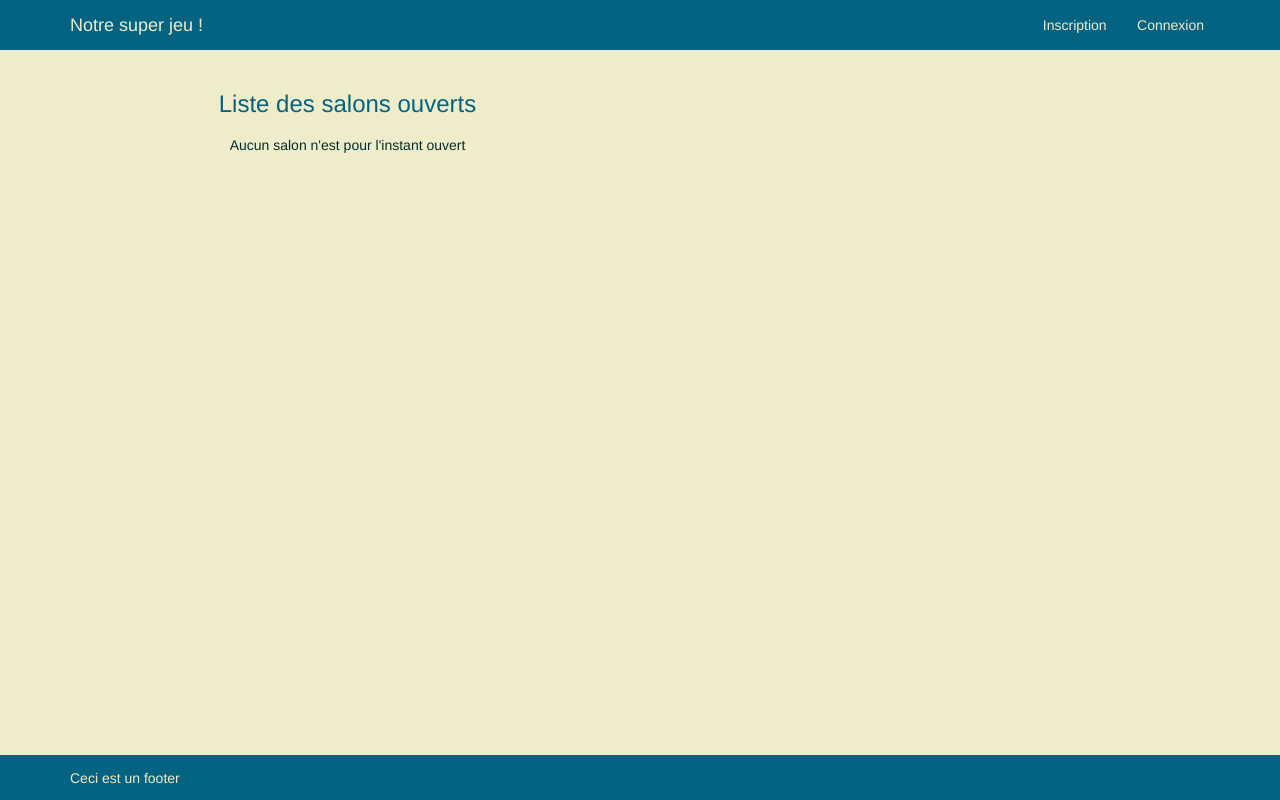
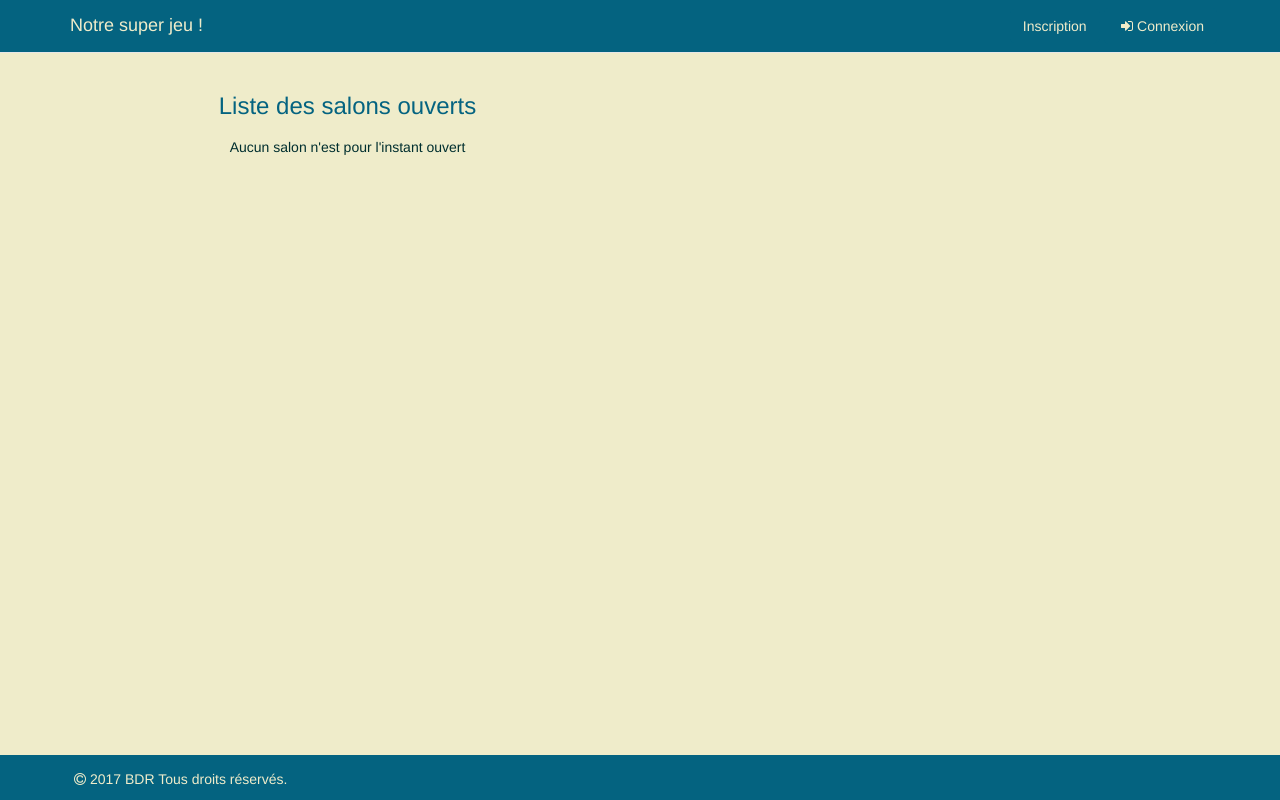
Before and after one commit to batebates/L3ProjetWeb, a Django app: page /room/ in a window 1280 px wide. Run offline with Django 3.2, Linux system fonts and the light colour scheme; data that the repository does not hold is empty; some libraries are stand-ins or nearby versions.

Commit message:
Ajouts d'icones

```diff
--- a/BDR/core/templates/core/base.html
+++ b/BDR/core/templates/core/base.html
@@ -30,16 +30,16 @@
     {% if user.is_authenticated %}
     <form method="get" action="#">
       {% csrf_token %}
-      <button type="submit" class="btn btn-bar btn-md" >{{ user.username }} (Mon compte)</button>
+      <button type="submit" class="btn btn-bar btn-md" ><i class="fa fa-user" aria-hidden="true"></i> {{ user.username }} (Mon compte)</button>
     </form>
     <form method="get" action="deconnexion">
       {% csrf_token %}
-      <button type="submit" class="btn btn-bar btn-md" >Déconnexion</button>
+      <button type="submit" class="btn btn-bar btn-md" ><i class="fa fa-sign-out" aria-hidden="true"></i>Déconnexion</button>
     </form>
 
     {% else %}
 	    <button type="button" class="btn btn-bar btn-md" data-toggle="modal" data-target="#ModalInscription">Inscription</button>
-      <button type="button" class="btn btn-bar btn-md" data-toggle="modal" data-target="#ModalConnexion">Connexion</button>
+      <button type="button" class="btn btn-bar btn-md" data-toggle="modal" data-target="#ModalConnexion"><i class="fa fa-sign-in" aria-hidden="true"></i>Connexion</button>
     {%endif%}
   </ul>
   </div>
@@ -70,7 +70,7 @@
 
 <footer class="footer">
         <div class="container foot">
-		<p> Ceci est un footer </p>
+		<p><i class="fa fa-copyright" aria-hidden="true"></i>2017 BDR Tous droits réservés. </p>
         </div>
     </footer>
 
--- a/BDR/static/css/base.css
+++ b/BDR/static/css/base.css
@@ -1,5 +1,3 @@
-.containter {
-}
 .footer {
 	border-top: solid 3px #046380;
 	position: absolute;
@@ -110,7 +108,7 @@ a {
 .joueur {
 	padding-left: 1%;
 }
-.joueur i{
+i{
 	margin: 4px;
 }
 .joueur p{
```
